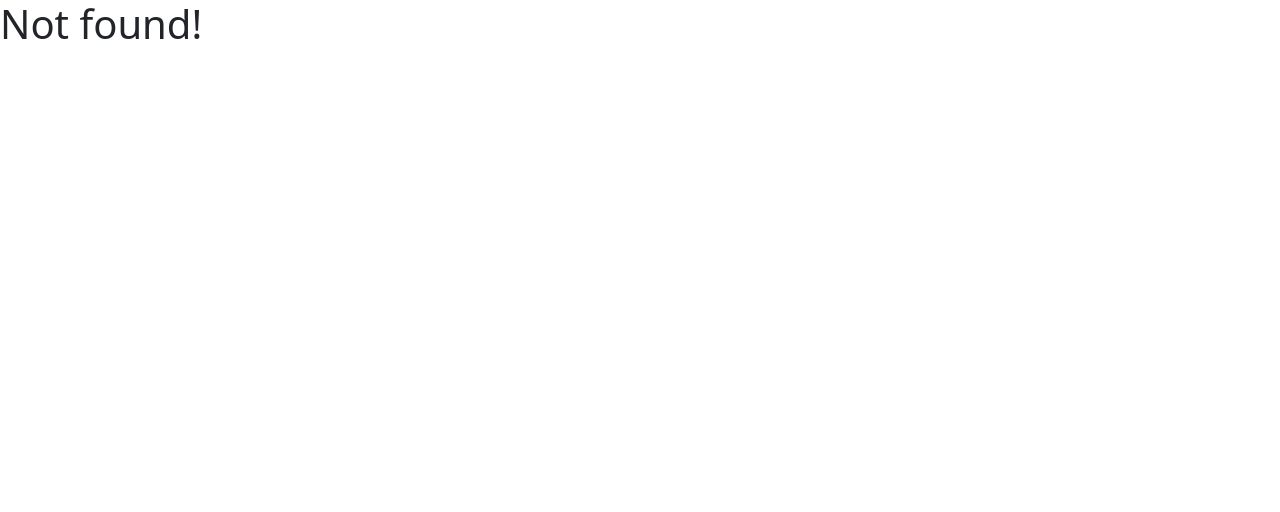
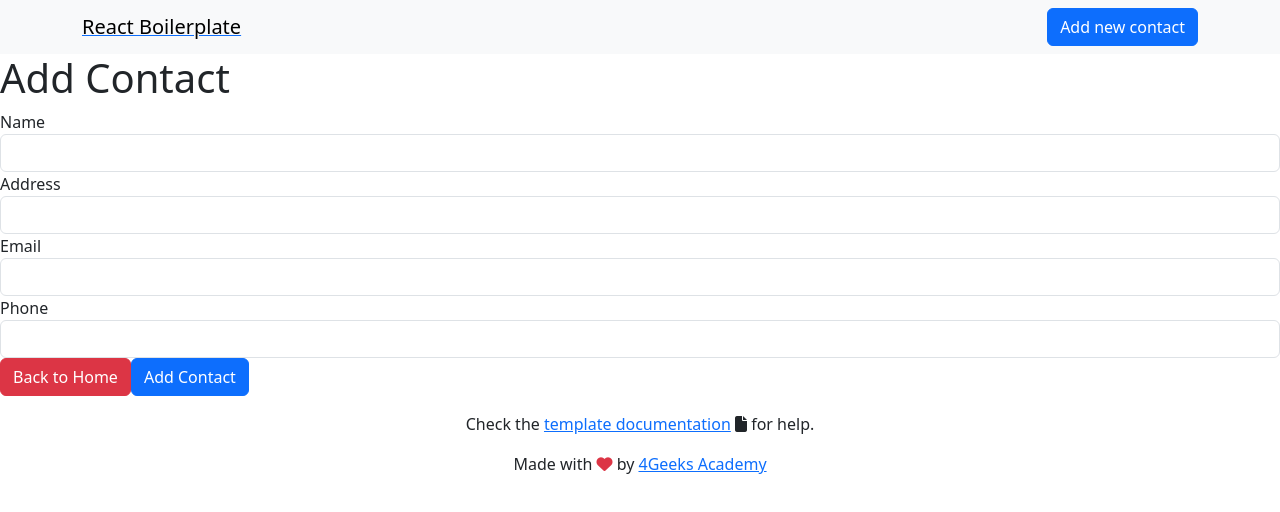
Before and after one commit to 4GeeksAcademy/jbeancode-contact-list-reactAndContext, a React (Vite) app: page /add-contact in a window 1280 px wide. Before the commit this address had no page. Shown: the top 512 px of the page. Built offline with nearby package versions, Linux system fonts and the light colour scheme.

Commit message:
joshs-second-draft-complexContactList

```diff
--- /dev/null
+++ b/src/components/ContactCard.jsx
@@ -0,0 +1,25 @@
+import React from "react";
+import useGlobalReducer from "../hooks/useGlobalReducer";
+import { Link } from "react-router-dom";
+
+export const ContactCard = ({name, phone, email, address, id}) => {
+
+    const deleteContact = () => {
+        console.log(id);
+    }
+
+    return(
+        <div className="card">
+            <img src="..." className="card-img-top" alt="..."/>
+            <div className="card-body">
+                <h5 className="card-title">{name}</h5>
+                <p className="card-text">
+                    {email}
+                    {address}
+                    {phone}
+                    </p>
+                <Link href="#" className="btn btn-primary">Go somewhere</Link>
+            </div>
+        </div>
+    )
+}
--- a/src/components/Navbar.jsx
+++ b/src/components/Navbar.jsx
@@ -9,8 +9,8 @@ export const Navbar = () => {
 					<span className="navbar-brand mb-0 h1">React Boilerplate</span>
 				</Link>
 				<div className="ml-auto">
-					<Link to="/demo">
-						<button className="btn btn-primary">Check the Context in action</button>
+					<Link to="/add-contact">
+						<button className="btn btn-primary">Add new contact</button>
 					</Link>
 				</div>
 			</div>
--- /dev/null
+++ b/src/hooks/useActions.jsx
@@ -0,0 +1,23 @@
+import useGlobalReducer from "./useGlobalReducer";
+
+const useActions = () => {
+    const {store, dispatch} = useGlobalReducer();
+
+    const getContacts = async() => {
+        const response = await fetch("https://playground.4geeks.com/contact/agendas/JoshB/contacts", {
+            method: "GET"
+        }
+        );
+            if (!response.ok) {
+                console.log("error: ", (await response).status, response.statusText);
+                return;
+            }
+            const data = await response.json();
+            dispatch({type: 'store_get_contacts', payload: data.contacts});
+            return data
+	};
+
+    return{getContacts}
+  };
+
+export default useActions;
--- /dev/null
+++ b/src/pages/AddContact.jsx
@@ -0,0 +1,109 @@
+import React from "react";
+import useGlobalReducer from "../hooks/useGlobalReducer";
+import { Link, Navigate } from "react-router-dom";
+import { useState } from "react";
+import { useNavigate } from "react-router-dom";
+import useActions from "../hooks/useActions"
+
+export const AddContact = () => {
+  const{getContacts} = useActions();
+  const navigate = useNavigate();
+    const [inputValues, setInputValues] = useState({
+    nameInput: "",
+    emailInput: "",
+    addressInput: "",
+    phoneInput: "",
+  });
+
+  const postContact = async(event) => {
+    event.preventDefault();
+    const response = await fetch(
+        "https://playground.4geeks.com/contact/agendas/JoshB/contacts",
+        {
+        method: "POST",
+        headers: {
+            "Content-Type": "application/json"
+    },
+        body: JSON.stringify({
+        "name": inputValues.nameInput,
+        "phone": inputValues.phoneInput,
+        "address": inputValues.addressInput,
+        "email": inputValues.emailInput
+    }),
+  },
+);
+    if(!response.ok) {
+        console.log("error :", respone.status, response.statusText);
+    }
+    const data = await response.json();
+    getContacts()
+    Navigate("/");
+    return data;
+  };
+  return (
+    <>
+      <h1>Add Contact</h1>
+      <form onSubmit={(e) => postContact(e)}>
+        <fieldset>
+          <label htmlFor="nameInput">Name</label>
+          <input
+            type="text"
+            id="nameInput"
+            value={inputValues.nameInput}
+            className="form-control"
+            onChange={(event) =>
+              setInputValues({ ...inputValues, nameInput: event.target.value })
+            }
+          />
+        </fieldset>
+        <fieldset>
+          <label htmlFor="nameInput">Address</label>
+          <input
+            type="text"
+            id="nameInput"
+            value={inputValues.addressInput}
+            className="form-control"
+            onChange={(event) =>
+              setInputValues({
+                ...inputValues,
+                addressInput: event.target.value,
+              })
+            }
+          />
+        </fieldset>
+        <fieldset>
+          <label htmlFor="nameInput">Email</label>
+          <input
+            type="text"
+            id="nameInput"
+            value={inputValues.emailInput}
+            className="form-control"
+            onChange={(event) =>
+              setInputValues({ ...inputValues, emailInput: event.target.value })
+            }
+          />
+        </fieldset>
+        <fieldset>
+          <label htmlFor="nameInput">Phone</label>
+          <input
+            type="text"
+            id="nameInput"
+            value={inputValues.phoneInput}
+            className="form-control"
+            onChange={(event) =>
+              setInputValues({ ...inputValues, phoneInput: event.target.value })
+            }
+          />
+        </fieldset>
+        <div>
+          <Link to="/">
+            <button className="btn btn-danger">Back to Home</button>
+          </Link>
+          <button type="submit" className="btn btn-primary">
+            Add Contact
+          </button>
+        </div>
+      </form>
+    </>
+  );
+};
--- a/src/pages/Home.jsx
+++ b/src/pages/Home.jsx
@@ -1,47 +1,47 @@
 import { useEffect } from "react";
 import rigoImageUrl from "../assets/img/rigo-baby.jpg";
 import useGlobalReducer from "../hooks/useGlobalReducer.jsx";
+import useActions from "../hooks/useActions.jsx";
+import { ContactCard } from "../components/ContactCard.jsx";
 
 export const Home = () => {
   const { store, dispatch } = useGlobalReducer();
+  const { getContacts } = useActions();
 
-  const getContacts = async () => {
+  const createUser = async () => {
     const response = await fetch(
-      "https://playground.4geeks.com/contact/agendas/JoshB/contacts",
+      "https://playground.4geeks.com/contact/agendas/JoshB",
       {
-        method: "GET",
-        headers: {
-          "Content-Type": "application/json",
-        },
+        method: "POST",
       },
     );
     if (!response.ok) {
       console.log("error: ", response.status, response.statusText);
+      getContacts();
       return;
     }
     const data = await response.json();
-	dispatch({
-		type: "update_contacts",
-		payload: data.contacts
-	})
+    console.log(data);
     return data;
   };
 
-  useEffect(()=>{
-	getContacts()
-  },[])
-
-
+  useEffect(() => {
+    createUser();
+  }, []);
 
   return (
     <div className="text-center mt-5">
-      <h1>Hello Rigo!!</h1>
-      <p>
-        <img src={rigoImageUrl} />
-      </p>
-	  {store.contacts.map((contact) => (
-		<h1>{contact.name}</h1>
-	  ))}
+      <h1>Contacts</h1>
+      {store.contacts.map((contact) => (
+        <ContactCard
+          name={contact.name}
+          phone={contact.phone}
+          email={contact.email}
+          address={contact.address}
+          id={contact.id}
+          key={contact.id}
+        />
+      ))}
     </div>
   );
 };
--- a/src/routes.jsx
+++ b/src/routes.jsx
@@ -9,6 +9,7 @@ import { Layout } from "./pages/Layout";
 import { Home } from "./pages/Home";
 import { Single } from "./pages/Single";
 import { Demo } from "./pages/Demo";
+import { AddContact } from "./pages/AddContact";
 
 export const router = createBrowserRouter(
     createRoutesFromElements(
@@ -25,6 +26,7 @@ export const router = createBrowserRouter(
         <Route path= "/" element={<Home />} />
         <Route path="/single/:theId" element={ <Single />} />  {/* Dynamic route for single items */}
         <Route path="/demo" element={<Demo />} />
+        <Route path="/add-contact" element={<AddContact />} />
       </Route>
     )
 );
--- a/src/store.js
+++ b/src/store.js
@@ -27,7 +27,7 @@ export default function storeReducer(store, action = {}) {
         ...store,
         todos: store.todos.map((todo) => (todo.id === id ? { ...todo, background: color } : todo))
       };
-    case "update_contacts":
+    case "store_get_contacts":
       return{
         ...store,
         contacts: action.payload
```
Also changed, not shown: src/components/contactCard.jsx (deleted, +0 -17 lines).
